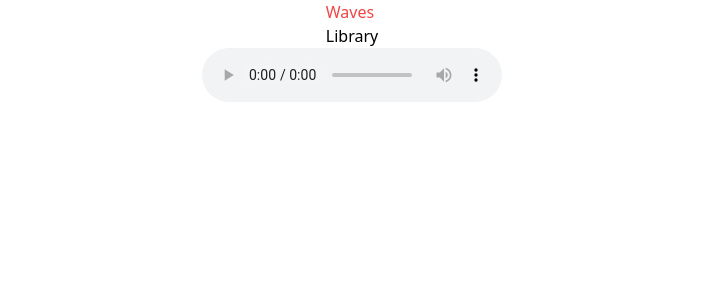
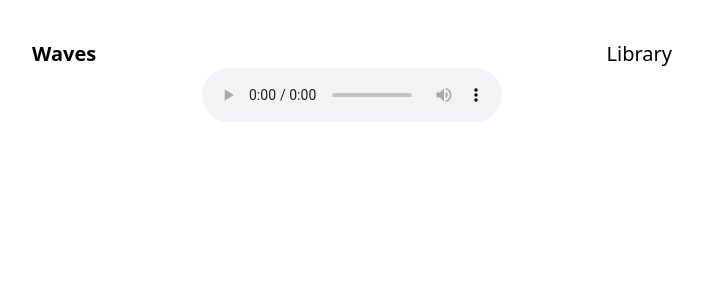
Before and after one commit to JayCodeGitHub/Waves, a React (Vite) app: page / in a window 1280 px wide. Shown: the top 300 px of the page, without its empty margins (288-991 px from the left). Built offline with nearby package versions, Linux system fonts and the light colour scheme.

Commit message:
Style main page

```diff
--- a/src/App.tsx
+++ b/src/App.tsx
@@ -5,10 +5,13 @@ import Player from "./components/player";
 function App() {
   const [isLibraryVisible, setIsLibraryVisible] = useState(false);
   return (
-    <div className="w-screen flex justify-center flex-col items-center">
-      <div>
-        <h1 className="text-red-500">Waves</h1>
-        <button onClick={() => setIsLibraryVisible((prevValue) => !prevValue)}>
+    <div className="w-screen flex justify-center flex-col items-center py-10">
+      <div className="w-1/2 flex justify-between gap-10">
+        <h1 className=" text-xl font-bold">Waves</h1>
+        <button
+          className=" text-xl"
+          onClick={() => setIsLibraryVisible((prevValue) => !prevValue)}
+        >
           Library
         </button>
       </div>
```
